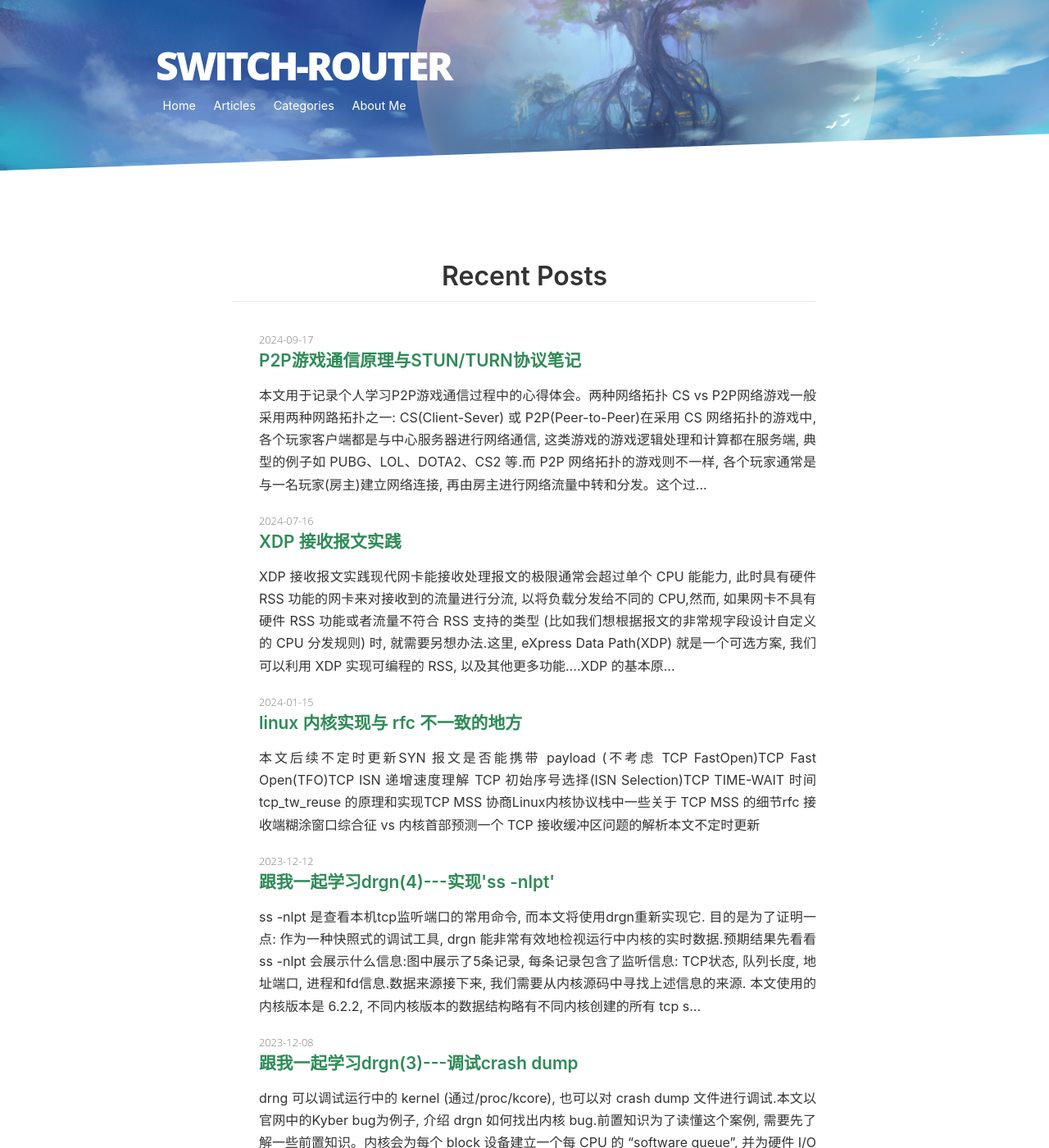
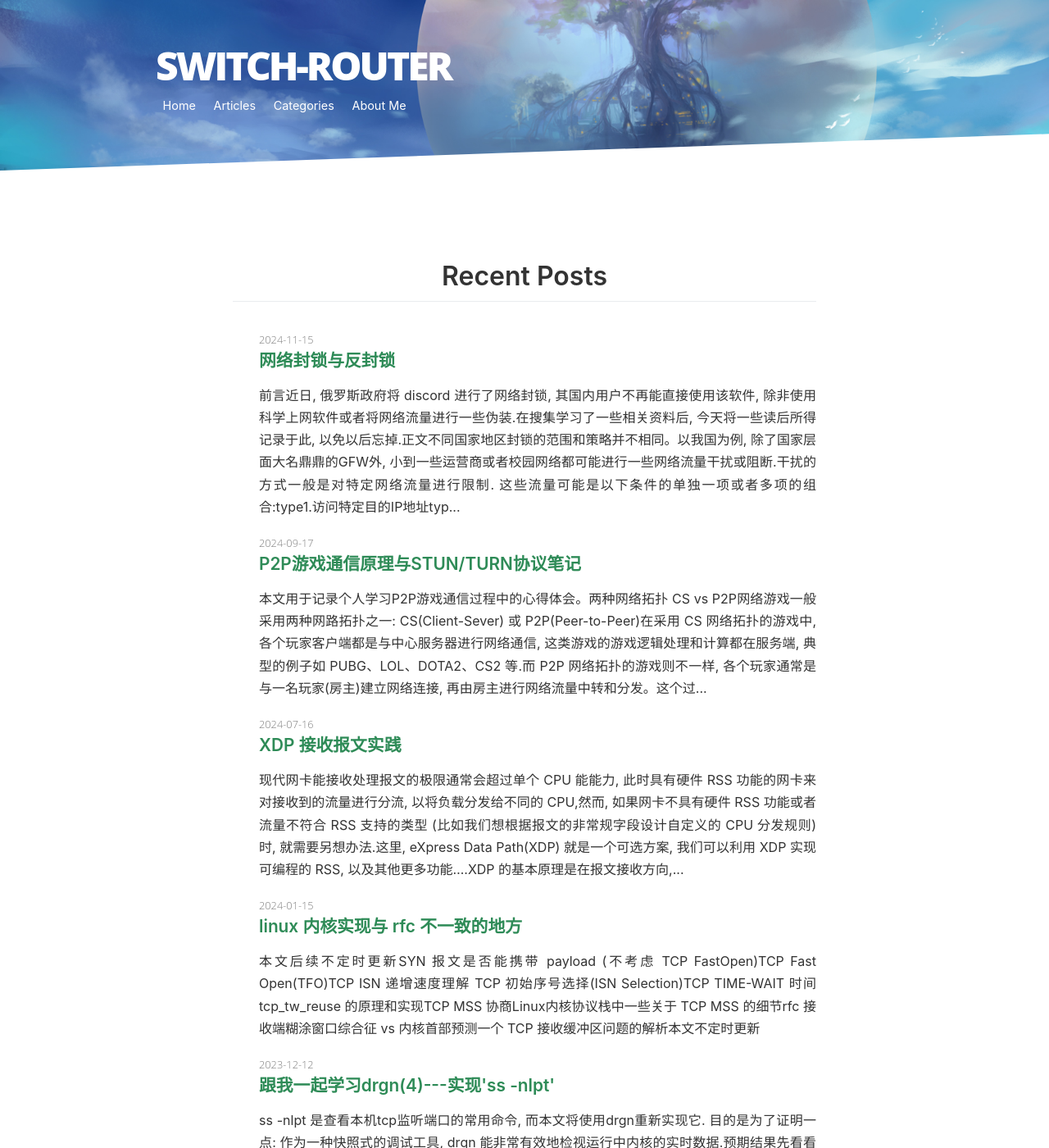
Before and after one commit to switch-router-nat/switch-router-nat.github.io, a Jekyll site: the page built from index.html, in a window 1280 px wide and 1400 px high. Shown: the whole window at 82% size. Built offline with Jekyll 4.4.1, drawn with Linux system fonts in a browser that asks for light colours; nearby versions of some CDN libraries; the list of posts is cut into pages by our own code; some of the changed lines change nothing that is shown; some of the changed text lies outside the part shown.

Commit message:
上传文档草稿

```diff
--- a/_posts/2024-07-16-xdp-rx.md
+++ b/_posts/2024-07-16-xdp-rx.md
@@ -5,8 +5,6 @@ date      : 2024-07-16
 lastupdate: 2024-07-16
 categories: Network(Kernel)
 ---
-
-XDP 接收报文实践
 
 现代网卡能接收处理报文的极限通常会超过单个 CPU 能能力, 此时具有硬件 RSS 功能的网卡来对接收到的流量进行分流, 以将负载分发给不同的 CPU,
 
--- /dev/null
+++ b/_posts/2024-11-15-dpi.md
@@ -0,0 +1,88 @@
+---
+layout    : post
+title     : "网络封锁与反封锁"
+date      : 2024-11-15
+lastupdate: 2024-11-15
+categories: Network(others)
+---
+
+# 前言
+
+近日, 俄罗斯政府将 discord 进行了网络封锁, 其国内用户不再能直接使用该软件, 除非使用科学上网软件或者将网络流量进行一些伪装.
+
+在搜集学习了一些相关资料后, 今天将一些读后所得记录于此, 以免以后忘掉.
+
+# 正文
+
+不同国家地区封锁的范围和策略并不相同。以我国为例, 除了国家层面大名鼎鼎的GFW外, 小到一些运营商或者校园网络都可能进行一些网络流量干扰或阻断.
+
+干扰的方式一般是对特定网络流量进行限制. 这些流量可能是以下条件的单独一项或者多项的组合:
+
+type1.访问特定目的IP地址
+type2.访问特定目的端口
+type3.访问特定 URL 或 SNI
+type4.报文真实 payload 满足某些特征
+
+其中, type1 和 type2 的封锁是比较刚性, 网络监管者可以很容易地就从报文中提取这些字段, 因此只能使用 proxy 绕过网络监管者才能突破封锁.
+
+而 type3 的识别则需要网络监管者对 TCP 的 payload 进行识别, 不过由于 TLS 也是标准一些, 且包含 SNI 信息的 TLS client hello 报文是明文传输, 因此监管者要得到这些信息也不难。
+
+要绕过 type3 的封锁, 使用 proxy 是一个可选方案. 不过鉴于监管者可能会扫描 TCP 连接建立后的前N个包, 更安全的做法是将 TCP 建立连接后的数据部分整个做一层加密, 这样网络报文就看不到 URL 或者 SNI 的明文信息.
+
+当然, 如果已经摸清楚封锁的规律, 就可以采用更轻松的办法。以本次俄罗斯地区对 discord 的封锁为例, 使用开源软件 zapret 提供的方案就可以绕过运行商对登录流量的封锁.
+
+zapret 采用的方案是在向 Discord 服务器建立 TCP 连接后, 发送若干个 fake TLS client hello 握手报文, 这些报文的 SNI 是 www.google.com, 但其 TCP 序号不在发送窗口之内. 随后再发送正长的 SNI 为 discord 相关域名的正常的 TLS 握手包.
+
+这样做可行的原因是, 运营商只会检测了前 N 个 TCP 数据报文的内容, 当其发现 SNI 是 www.google.com, 便将这条 TCP 流视为合法的流, 随后就发行该流的后续报文, 不再进行审查
+
+而由于这些伪造报文的 TCP 序号不在窗口内, 当 discord 服务器收到这些报文时, 在协议栈部分会直接丢弃这些报文, 从而不会干扰后续正常的 TLS 握手报文处理.
+
+<p align="center"><img src="/assets/img/dpi/discord-fake-login.png"></p>
+
+上述方案可行的很重要前提就是运营商只会对连接建立后的极少量报文进行内容检测。这么做的原因也很合理, 因为深度报文检测(DPI)需要成本, 对前几个报文进行检测绝大多数情况下已经够用。
+
+type4 类型报文的识别也是属于 DPI 的范畴, 并且监管识别的特征也各不相同。
+
+同样以俄罗斯地区对 discord 的封锁为例, 除了上面提到的 https 登录流量外, 运营商还会识别并封锁 udp 语音通道. 识别方法是检测 UDP 流的前若干个报文的特征, 如果符合 discord 语音通道的特征, 就阻止该流量通过
+
+下图是正常情况下的 udp 通道建立时的 payload 内容
+
+<p align="center"><img src="/assets/img/dpi/udp.png"></p>
+
+zapret 采用的突破方法和 type3 类型类似, 也是在发送真实 udp 报文前, 先发送若干个 fake 报文, 与 TCP 不一样的是, UDP 没有序号的概念, 因此, 这里的伪造报文是 payload 全为 0 的报文.
+
+监管者 DPI 审查这些报文通过后, 就不再拦截这个四元组的后续报文.
+
+下图是填充了 6 个 fake 报文后的报文交互情况
+
+<p align="center"><img src="/assets/img/dpi/udp-fake.png"></p>
+
+当然这个方案能成立的条件是 discord 服务器能允许兼容收到 pyaload 全 0 的报文而不会中断连接。
+
+回到 GFW。长期以来, 使用一些科学上网软件(如shadowsock)被认为是突破 GFW 的一种有效方然.
+
+然而, 根据互联网上的一些[资料](https://github.com/net4people/bbs/issues/69#issuecomment-962666385), 2021年11月初，GFW 部署了一种新的技术，影响到一大批流行的科学上网协议。
+
+根据研究者的实验结论, GFW 的封锁分为**被动检测**和**主动探测**两种，前者是指使用 DPI 方式审查全加密流量, 看其是否合法, 后者是指利用重放/修改重放等方式去主动探测境外服务器是否为代理服务器。
+
+研究对GFW被动检测和封锁全加密流量的新系统进行了测量和描述, 结论是: **审查者没有直接定义什么是完全加密的流量，而是应用了至少五条粗糙但高效的启发式规则来豁免那些不太可能是完全加密的流量；然后，它阻止其余未豁免的流量**
+
+五条规则如下:
+
+<p align="center"><img src="/assets/img/dpi/gfw-rule.png"></p>
+
+如果一个TCP连接的**第一个数据包的有效载荷**与上述任何规则相匹配，GFW就会豁免该连接。未被任何规则豁免的流量将被阻止.
+
+每条规则的详细意义可参考[原文](https://gfw.report/publications/usenixsecurity23/zh)
+
+> (a) popcount豁免（Ex1）：GFW计算每个字节的平均1比特数（popcount），作为衡量熵的粗略标准，如果该值小于3.4或大于4.6，则豁免连接。
+> (b) 前六个字节为可打印的ASCII的豁免规则（Ex2）： 如果一个连接的前六个（或更多）字节都是可打印的ASCII，则GFW将其豁免。
+> (c) 半数字节为可打印的ASCII的豁免规则（Ex3）：如果一个连接的第一个有效载荷有超过50%的可打印的ASCII，则GFW将其豁免。
+> (d) 连续可打印豁免（Ex4）：GFW计算连续可打印的ASCII字节的最大数量，如果该值超过20个字节，则豁免连接。
+> (e) 协议豁免（Ex5）：如果一个连接的前几个字节符合HTTP或TLS协议，则GFW豁免其连接。
+
+对于协议设计者的启示是, **1.需要对连接建立开始后的报文进行修改 2.不能让修改后的报文完全不像正常报文**
+
+# 参考资料
+
+zapret: https://github.com/bol-van/zapret
```
Also changed, not shown: assets/img/dpi/discord-fake-login.png (added), assets/img/dpi/gfw-rule.png (added), assets/img/dpi/udp-fake.png (added), assets/img/dpi/udp.png (added).
